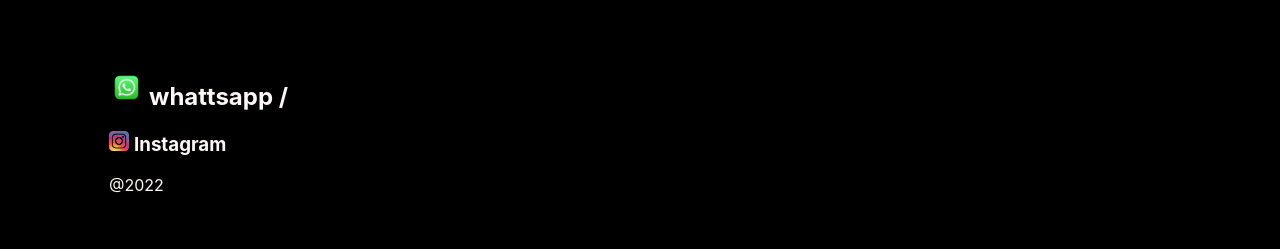
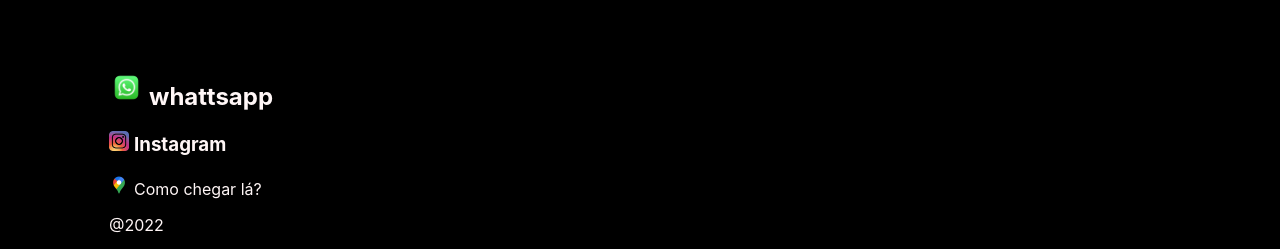
Before and after one commit to GuilhermeTauil/Tapitioca, a Next.js app: page / in a window 1280 px wide. Shown: the part 2226-2475 px from the top of the page. Built offline with nearby package versions, Linux system fonts and the light colour scheme; a web font is replaced by a local one.

Commit message:
End This world

```diff
--- a/pages/components/footer.js
+++ b/pages/components/footer.js
@@ -8,7 +8,7 @@ export default function Footer() {
         <Link href="https://github.com/guilhermetauil">
           <h2>
             <img src="/whattsapp_logo.png" className={styles.GitImg2} />
-            whattsapp /{" "}
+            whattsapp
           </h2>
         </Link>
         <Link href="https://www.instagram.com/gui_tauil/">
@@ -17,6 +17,12 @@ export default function Footer() {
             Instagram
           </h3>
         </Link>
+        <Link href="https://www.google.com.br/maps/place/Nilópolis,+RJ/@-22.810056,-43.4330049,14z/data=!3m1!4b1!4m5!3m4!1s0x9961526f46bb6d:0xd2563dabf7a4ada2!8m2!3d-22.8098494!4d-43.4193916">
+          <p>
+            <img src="/maps_logo.png" className={styles.GitImg} />
+            Como chegar lá?
+          </p>
+        </Link>
         <p>@2022</p>
       </div>
     </div>
```
Also changed, not shown: public/maps_logo.png (added).
